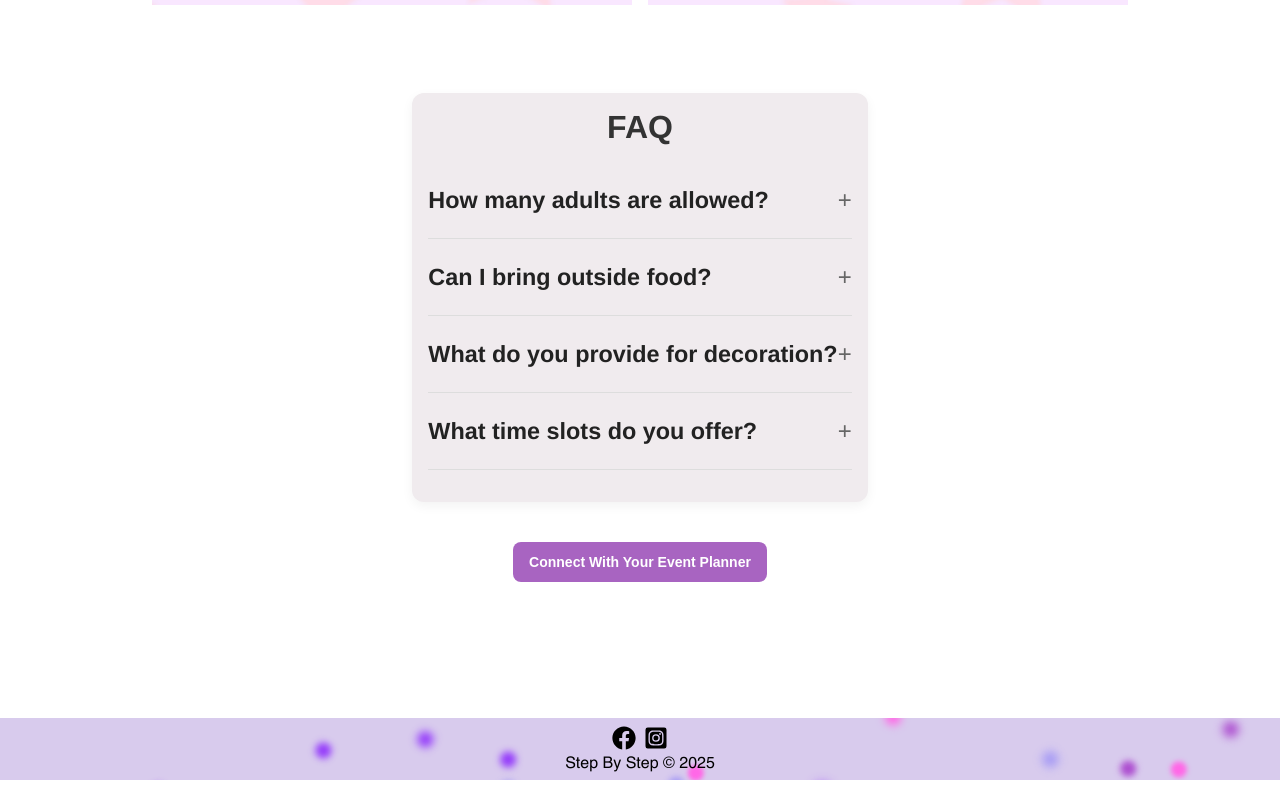
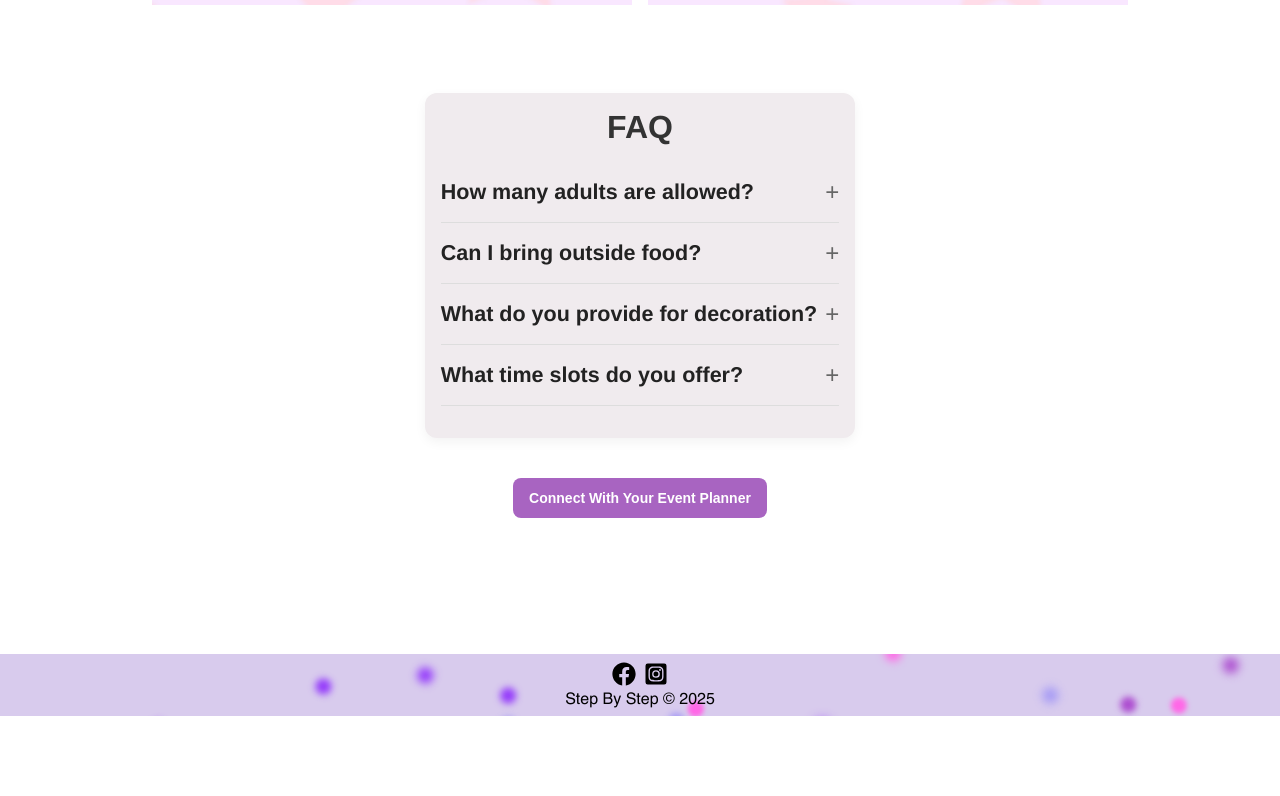
Before and after one commit to ralphdaryn/stepbystepstars, a React (Create React App) app in the folder client/: page /birthdayparties in a window 1280 px wide. Shown: the part 1004-1800 px from the top of the page. After the commit the page ends 1736 px from the top, so only its background shows below. Built offline with nearby package versions, Linux system fonts and the light colour scheme.

Commit message:
style and update faq

```diff
--- a/client/src/components/BirthdayParties/BirthdayParties.js
+++ b/client/src/components/BirthdayParties/BirthdayParties.js
@@ -87,7 +87,7 @@ const BirthdayParties = () => {
             Pizza has to be ordered through us; however, you can bring
             additional outside food at no additional cost.
           </FAQItem>
-          <FAQItem title="What do you provide for decoration?">
+          <FAQItem title="What do you provide for decoration? ">
             For the little stars:
             <ul>
               <li>10 plates</li>
@@ -97,12 +97,13 @@ const BirthdayParties = () => {
               <li>Table runner & additional decor</li>
               <li>Table cloths</li>
             </ul>
+            <br></br>
             <strong>Note:</strong> The number of plates, cups, napkins, etc. is
             dependent on your package selection.
           </FAQItem>
           <FAQItem title="What time slots do you offer?">
-            11:00am–1:00pm, 1:30pm–3:30pm, or 4:00pm–6:00pm — if you’d like a
-            specific time, ask us and we will try our best to accommodate.
+            11:00am–1:00pm, 1:30pm–3:30pm, or 4:00pm–6:00pm <br></br> <br></br>If you’d like a
+            specific time, please ask us and we will try our best to accommodate.
           </FAQItem>
         </div>
 
--- a/client/src/components/BirthdayParties/BirthdayParties.scss
+++ b/client/src/components/BirthdayParties/BirthdayParties.scss
@@ -220,10 +220,10 @@
     justify-content: space-between;
     align-items: center;
     cursor: pointer;
-    font-size: 1.25rem;
+    font-size: 1.15rem;
     font-weight: 600;
     color: #222;
-    padding: 0.5rem 0;
+    gap: .5rem;
   }
 
   .faq-toggle {
```
